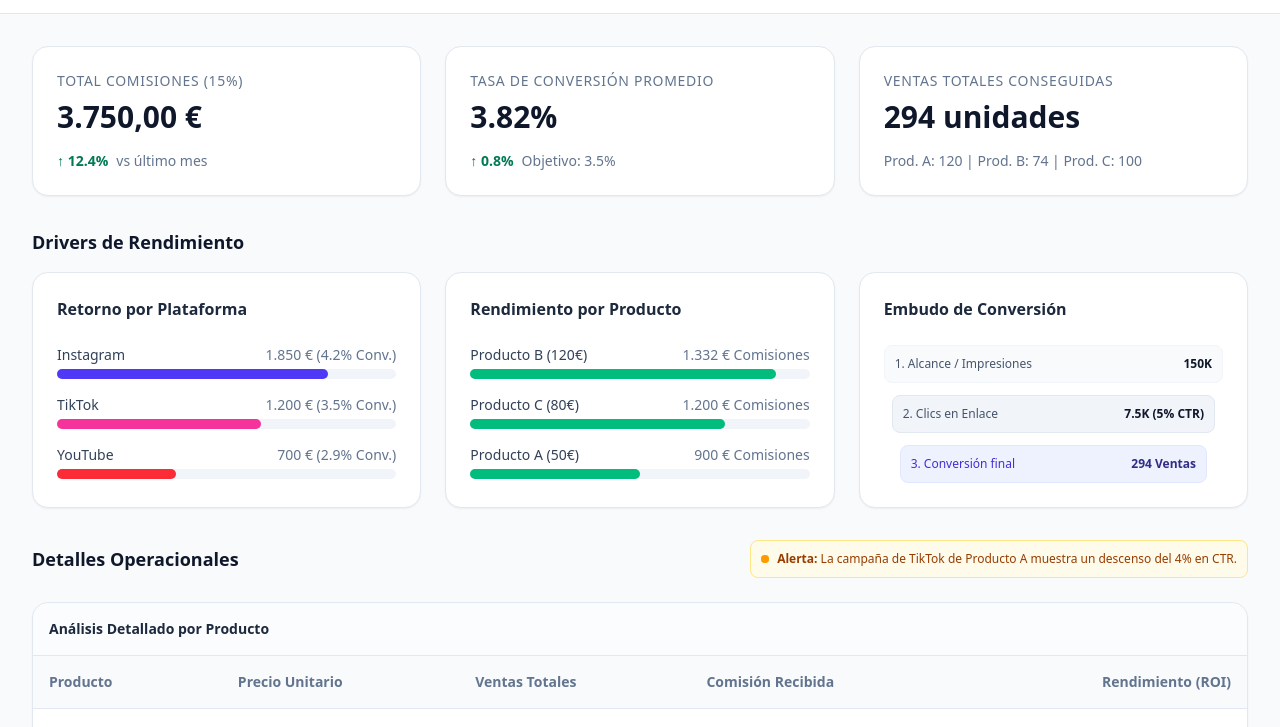
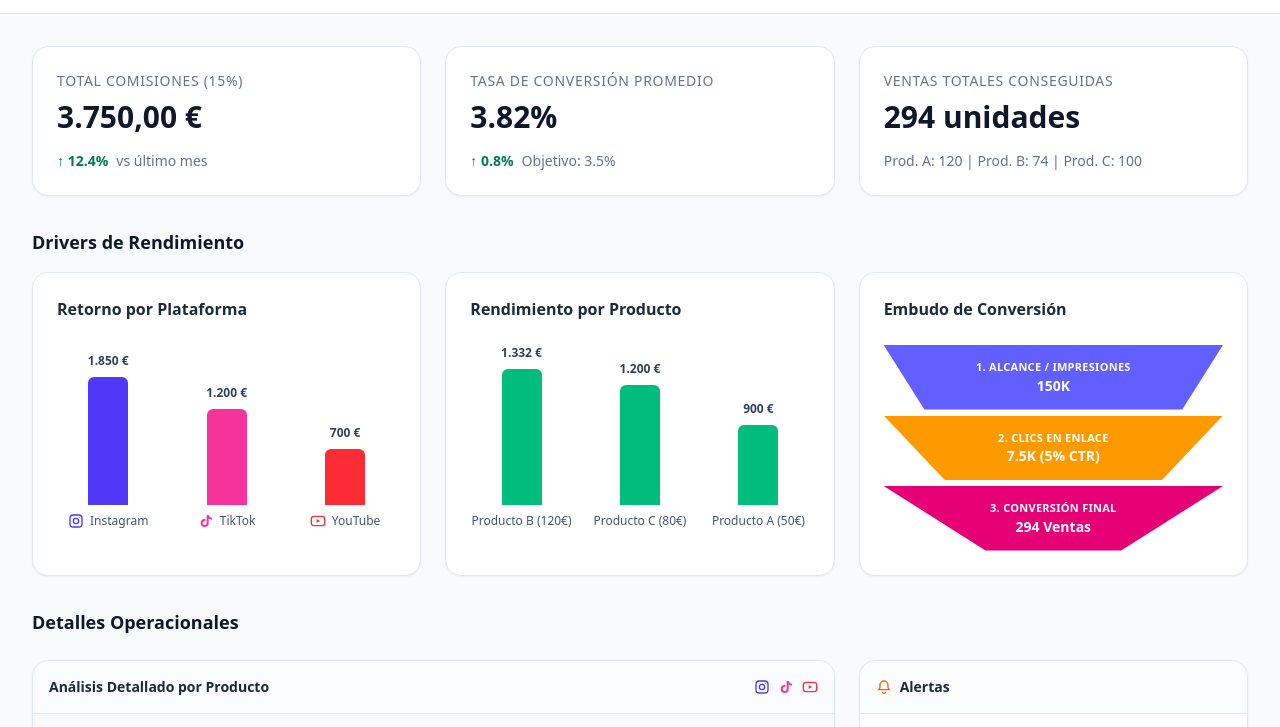
Before and after one commit to AlbertoBeCi/Influencer-Analytics-Dashboard, a website: page index.html in a window 1280 px wide. Shown: the part 71-798 px from the top of the page. Drawn offline with Linux system fonts and the light colour scheme.

Commit message:
Nuevo diseño con barras verticales e iconos de las apps

```diff
--- a/index.html
+++ b/index.html
@@ -137,107 +137,108 @@
       -->
       <div class="grid grid-cols-1 lg:grid-cols-3 gap-6">
 
+        <!--
+          "Gráfico de barras verticales" construido sin JavaScript ni
+          librerías: un contenedor con altura fija ('h-40') y 'items-end'
+          alinea las barras a su base común; cada barra es un <div> con
+          'style="height: X%"' relativo a esa altura fija. El color
+          identifica cada plataforma (mismo color se reutiliza en el ícono
+          de marca correspondiente, debajo de cada barra).
+          Como el valor exacto ya está impreso sobre cada barra, todo el
+          gráfico se agrupa con 'role="img"' + 'aria-label' consolidado:
+          el lector de pantalla anuncia una sola descripción completa en
+          vez de recorrer divs vacíos barra por barra.
+        -->
         <div class="bg-white p-6 rounded-2xl border border-slate-200 shadow-xs space-y-6">
           <h3 class="font-semibold text-slate-800">Retorno por Plataforma</h3>
-          <div class="space-y-4">
-            <!--
-              "Gráfico de barras" construido sin JavaScript ni librerías:
-              un contenedor 'bg-slate-100' actúa como pista/track de ancho
-              completo ('w-full'), y dentro un <div> con 'style="width: X%"'
-              representa el valor proporcional relleno con color. El truco
-              es puramente CSS/utilidades de Tailwind (bg-color + rounded-full).
-              Como el valor exacto ya está en el texto adyacente (ej. "80%
-              del máximo"), se usa 'role="img"' + 'aria-label' en la pista para
-              que el lector de pantalla la anuncie como una unidad descriptiva
-              en vez de leer divs vacíos sin sentido.
-            -->
-            <div class="space-y-1">
-              <div class="flex justify-between text-sm">
-                <span class="font-medium text-slate-700">Instagram</span>
-                <span class="text-slate-500">1.850 € (4.2% Conv.)</span>
+          <div class="space-y-2">
+            <div class="flex items-end justify-between gap-4 h-40" role="img" aria-label="Comparativa de ingresos por plataforma: Instagram 1.850 euros con 4.2% de conversión, TikTok 1.200 euros con 3.5% de conversión, YouTube 700 euros con 2.9% de conversión">
+              <div class="flex-1 h-full flex flex-col items-center justify-end gap-2">
+                <span class="text-xs font-semibold text-slate-700">1.850 €</span>
+                <div class="w-full max-w-10 bg-indigo-600 rounded-t-md" style="height: 80%"></div>
               </div>
-              <div class="w-full bg-slate-100 rounded-full h-2.5" role="img" aria-label="Instagram: 80% del máximo">
-                <div class="bg-indigo-600 h-2.5 rounded-full" style="width: 80%"></div>
+              <div class="flex-1 h-full flex flex-col items-center justify-end gap-2">
+                <span class="text-xs font-semibold text-slate-700">1.200 €</span>
+                <div class="w-full max-w-10 bg-pink-500 rounded-t-md" style="height: 60%"></div>
+              </div>
+              <div class="flex-1 h-full flex flex-col items-center justify-end gap-2">
+                <span class="text-xs font-semibold text-slate-700">700 €</span>
+                <div class="w-full max-w-10 bg-red-500 rounded-t-md" style="height: 35%"></div>
               </div>
             </div>
-            <div class="space-y-1">
-              <div class="flex justify-between text-sm">
-                <span class="font-medium text-slate-700">TikTok</span>
-                <span class="text-slate-500">1.200 € (3.5% Conv.)</span>
-              </div>
-              <div class="w-full bg-slate-100 rounded-full h-2.5" role="img" aria-label="TikTok: 60% del máximo">
-                <div class="bg-pink-500 h-2.5 rounded-full" style="width: 60%"></div>
-              </div>
-            </div>
-            <div class="space-y-1">
-              <div class="flex justify-between text-sm">
-                <span class="font-medium text-slate-700">YouTube</span>
-                <span class="text-slate-500">700 € (2.9% Conv.)</span>
-              </div>
-              <div class="w-full bg-slate-100 rounded-full h-2.5" role="img" aria-label="YouTube: 35% del máximo">
-                <div class="bg-red-500 h-2.5 rounded-full" style="width: 35%"></div>
-              </div>
+            <!-- Eje de categorías: ícono de marca (decorativo, 'aria-hidden')
+                 + nombre de plataforma (texto real, sí anunciado por el lector). -->
+            <div class="flex justify-between gap-4">
+              <span class="flex-1 flex items-center justify-center gap-1.5 text-xs font-medium text-slate-600">
+                <svg aria-hidden="true" focusable="false" viewBox="0 0 24 24" class="w-4 h-4 text-indigo-600" fill="none" stroke="currentColor" stroke-width="2"><rect x="3" y="3" width="18" height="18" rx="5"/><circle cx="12" cy="12" r="4"/><circle cx="17.5" cy="6.5" r="0.75" fill="currentColor" stroke="none"/></svg>
+                Instagram
+              </span>
+              <span class="flex-1 flex items-center justify-center gap-1.5 text-xs font-medium text-slate-600">
+                <svg aria-hidden="true" focusable="false" viewBox="0 0 24 24" class="w-4 h-4 text-pink-500" fill="currentColor"><path d="M16 3c.7 2.4 2.4 4 5 4.2V10c-1.8 0-3.4-.6-5-1.6V15a6 6 0 1 1-6-6c.3 0 .7 0 1 .1v3.1a3 3 0 1 0 2 2.8V3h3z"/></svg>
+                TikTok
+              </span>
+              <span class="flex-1 flex items-center justify-center gap-1.5 text-xs font-medium text-slate-600">
+                <svg aria-hidden="true" focusable="false" viewBox="0 0 24 24" class="w-4 h-4 text-red-500" fill="none" stroke="currentColor" stroke-width="2"><rect x="2" y="5" width="20" height="14" rx="4"/><path d="M10 9l5 3-5 3V9z" fill="currentColor" stroke="none"/></svg>
+                YouTube
+              </span>
             </div>
           </div>
         </div>
 
-        <!-- Mismo patrón de "barra de progreso" que el bloque anterior, aplicado
-             ahora a rendimiento por producto (mismo color emerald para reforzar
-             visualmente que pertenecen a la misma categoría de métrica). -->
+        <!-- Mismo patrón de gráfico de barras verticales que el panel
+             anterior, aplicado a comisión por producto (color emerald
+             reutilizado para reforzar que pertenecen a la misma categoría
+             de métrica: "dinero generado"). -->
         <div class="bg-white p-6 rounded-2xl border border-slate-200 shadow-xs space-y-6">
           <h3 class="font-semibold text-slate-800">Rendimiento por Producto</h3>
-          <div class="space-y-4">
-            <div class="space-y-1">
-              <div class="flex justify-between text-sm">
-                <span class="font-medium text-slate-700">Producto B (120€)</span>
-                <span class="text-slate-500">1.332 € Comisiones</span>
+          <div class="space-y-2">
+            <div class="flex items-end justify-between gap-4 h-40" role="img" aria-label="Comisión generada por producto: Producto B 1.332 euros, Producto C 1.200 euros, Producto A 900 euros">
+              <div class="flex-1 h-full flex flex-col items-center justify-end gap-2">
+                <span class="text-xs font-semibold text-slate-700">1.332 €</span>
+                <div class="w-full max-w-10 bg-emerald-500 rounded-t-md" style="height: 90%"></div>
               </div>
-              <div class="w-full bg-slate-100 rounded-full h-2.5" role="img" aria-label="Producto B: 90% del máximo">
-                <div class="bg-emerald-500 h-2.5 rounded-full" style="width: 90%"></div>
+              <div class="flex-1 h-full flex flex-col items-center justify-end gap-2">
+                <span class="text-xs font-semibold text-slate-700">1.200 €</span>
+                <div class="w-full max-w-10 bg-emerald-500 rounded-t-md" style="height: 75%"></div>
+              </div>
+              <div class="flex-1 h-full flex flex-col items-center justify-end gap-2">
+                <span class="text-xs font-semibold text-slate-700">900 €</span>
+                <div class="w-full max-w-10 bg-emerald-500 rounded-t-md" style="height: 50%"></div>
               </div>
             </div>
-            <div class="space-y-1">
-              <div class="flex justify-between text-sm">
-                <span class="font-medium text-slate-700">Producto C (80€)</span>
-                <span class="text-slate-500">1.200 € Comisiones</span>
-              </div>
-              <div class="w-full bg-slate-100 rounded-full h-2.5" role="img" aria-label="Producto C: 75% del máximo">
-                <div class="bg-emerald-500 h-2.5 rounded-full" style="width: 75%"></div>
-              </div>
-            </div>
-            <div class="space-y-1">
-              <div class="flex justify-between text-sm">
-                <span class="font-medium text-slate-700">Producto A (50€)</span>
-                <span class="text-slate-500">900 € Comisiones</span>
-              </div>
-              <div class="w-full bg-slate-100 rounded-full h-2.5" role="img" aria-label="Producto A: 50% del máximo">
-                <div class="bg-emerald-500 h-2.5 rounded-full" style="width: 50%"></div>
-              </div>
+            <div class="flex justify-between gap-4">
+              <span class="flex-1 text-center text-xs font-medium text-slate-600">Producto B (120€)</span>
+              <span class="flex-1 text-center text-xs font-medium text-slate-600">Producto C (80€)</span>
+              <span class="flex-1 text-center text-xs font-medium text-slate-600">Producto A (50€)</span>
             </div>
           </div>
         </div>
 
         <!--
-          Embudo de conversión: variante del mismo concepto de "gráfico sin JS",
-          pero en vez de barras horizontales usa el ancho decreciente de cada
-          fila ('mx-2', 'mx-4' progresivos) para simular visualmente un embudo.
-          El color de fondo (slate → slate más oscuro → indigo) refuerza la
-          progresión hacia la etapa final de conversión.
+          Embudo de conversión: cada etapa es un trapecio real, no una
+          barra rectangular. La forma se recorta con 'clip-path: polygon(...)'
+          (vía atributo 'style', igual que el resto de valores calculados de
+          este archivo) sobre un <div> con color de fondo de utilidad
+          Tailwind — el estrechamiento progresivo de cada polígono comunica
+          visualmente la caída de volumen entre etapas.
+          Todo el embudo se agrupa con 'role="img"' + 'aria-label' porque,
+          igual que las barras, es una única unidad visual: el lector de
+          pantalla recibe un resumen completo en vez de 3 anuncios sueltos.
         -->
         <div class="bg-white p-6 rounded-2xl border border-slate-200 shadow-xs space-y-6">
           <h3 class="font-semibold text-slate-800">Embudo de Conversión</h3>
-          <div class="space-y-3">
-            <div class="flex items-center justify-between text-xs bg-slate-50 p-2.5 rounded-lg border border-slate-100">
-              <span class="font-medium text-slate-600">1. Alcance / Impresiones</span>
-              <span class="font-bold text-slate-900">150K</span>
+          <div class="space-y-1.5" role="img" aria-label="Embudo de conversión: 150 mil impresiones, 7.500 clics con 5% de CTR, 294 ventas finales">
+            <div class="text-white text-center py-3.5 bg-indigo-500" style="clip-path: polygon(0% 0%, 100% 0%, 88% 100%, 12% 100%)">
+              <p class="text-[11px] font-semibold uppercase tracking-wide">1. Alcance / Impresiones</p>
+              <p class="text-sm font-bold">150K</p>
             </div>
-            <div class="flex items-center justify-between text-xs bg-slate-100 p-2.5 rounded-lg border border-slate-200 mx-2">
-              <span class="font-medium text-slate-600">2. Clics en Enlace</span>
-              <span class="font-bold text-slate-900">7.5K (5% CTR)</span>
+            <div class="text-white text-center py-3.5 bg-amber-500" style="clip-path: polygon(0% 0%, 100% 0%, 82% 100%, 18% 100%)">
+              <p class="text-[11px] font-semibold uppercase tracking-wide">2. Clics en Enlace</p>
+              <p class="text-sm font-bold">7.5K (5% CTR)</p>
             </div>
-            <div class="flex items-center justify-between text-xs bg-indigo-50 p-2.5 rounded-lg border border-indigo-100 mx-4">
-              <span class="font-medium text-indigo-700">3. Conversión final</span>
-              <span class="font-bold text-indigo-900">294 Ventas</span>
+            <div class="text-white text-center py-3.5 bg-pink-600" style="clip-path: polygon(0% 0%, 100% 0%, 70% 100%, 30% 100%)">
+              <p class="text-[11px] font-semibold uppercase tracking-wide">3. Conversión final</p>
+              <p class="text-sm font-bold">294 Ventas</p>
             </div>
           </div>
         </div>
@@ -245,29 +246,29 @@
       </div>
     </section>
 
-    <!-- BLOQUE 3 — Detalles Operacionales: tabla de productos + sistema de alertas -->
+    <!-- BLOQUE 3 — Detalles Operacionales: tabla de productos + panel de alertas -->
     <section aria-labelledby="operations-title" class="space-y-6">
-      <div class="flex flex-col sm:flex-row sm:items-center sm:justify-between gap-4">
       <h2 id="operations-title" class="text-lg font-bold text-slate-900">Detalles Operacionales</h2>
+
       <!--
-          'role="status"' anuncia esta alerta automáticamente a lectores de
-          pantalla si su contenido cambia (equivalente a aria-live="polite").
-          El indicador pulsante ('animate-ping') es solo decorativo: se marca
-          con 'aria-hidden' porque el mensaje de texto ya comunica la alerta
-          por sí mismo, sin depender del ícono.
+        Grid mobile-first: 1 columna en móvil (tabla y alertas apiladas),
+        3 columnas desde 'lg', donde la tabla ('lg:col-span-2') ocupa el
+        doble de ancho que el panel de alertas al ser el contenido principal.
       -->
-        <div class="flex items-center gap-2 bg-amber-50 border border-amber-200 rounded-lg p-2.5 text-xs text-amber-800" role="status">
-          <span class="flex h-2 w-2 relative" aria-hidden="true">
-            <span class="animate-ping absolute inline-flex h-full w-full rounded-full bg-amber-400 opacity-75"></span>
-            <span class="relative inline-flex rounded-full h-2 w-2 bg-amber-500"></span>
-          </span>
-          <span><strong>Alerta:</strong> La campaña de TikTok de Producto A muestra un descenso del 4% en CTR.</span>
+      <div class="grid grid-cols-1 lg:grid-cols-3 gap-6">
+
+        <div class="lg:col-span-2 bg-white border border-slate-200 rounded-2xl overflow-hidden shadow-xs">
+          <div class="p-4 border-b border-slate-200 bg-slate-50/50 flex items-center justify-between gap-2">
+            <h3 class="font-semibold text-slate-800 text-sm">Análisis Detallado por Producto</h3>
+            <!-- Íconos de plataforma decorativos: indican que los productos
+                 se venden a través de las 3 redes sociales del programa de
+                 afiliados. 'aria-hidden' porque no aportan información nueva
+                 respecto al título ya presente. -->
+            <div class="flex items-center gap-2" aria-hidden="true">
+              <svg focusable="false" viewBox="0 0 24 24" class="w-4 h-4 text-indigo-600" fill="none" stroke="currentColor" stroke-width="2"><rect x="3" y="3" width="18" height="18" rx="5"/><circle cx="12" cy="12" r="4"/><circle cx="17.5" cy="6.5" r="0.75" fill="currentColor" stroke="none"/></svg>
+              <svg focusable="false" viewBox="0 0 24 24" class="w-4 h-4 text-pink-500" fill="currentColor"><path d="M16 3c.7 2.4 2.4 4 5 4.2V10c-1.8 0-3.4-.6-5-1.6V15a6 6 0 1 1-6-6c.3 0 .7 0 1 .1v3.1a3 3 0 1 0 2 2.8V3h3z"/></svg>
+              <svg focusable="false" viewBox="0 0 24 24" class="w-4 h-4 text-red-500" fill="none" stroke="currentColor" stroke-width="2"><rect x="2" y="5" width="20" height="14" rx="4"/><path d="M10 9l5 3-5 3V9z" fill="currentColor" stroke="none"/></svg>
             </div>
-      </div>
-
-      <div class="bg-white border border-slate-200 rounded-2xl overflow-hidden shadow-xs">
-        <div class="p-4 border-b border-slate-200 bg-slate-50/50">
-          <h3 class="font-semibold text-slate-800 text-sm">Análisis Detallado por Producto</h3>
           </div>
           <!--
             Tabla de datos completa (<thead>/<tbody>/<th>/<td>) para que lectores
@@ -323,6 +324,32 @@
             </table>
           </div>
         </div>
+
+        <!--
+          Panel de Alertas: antes era un banner suelto junto al título de la
+          sección; ahora es su propia tarjeta con una lista semántica ('<ul>')
+          para poder crecer a futuras alertas sin cambiar la estructura.
+          Cada '<li>' mantiene 'role="status"' individual (se anuncia por sí
+          sola si aparece dinámicamente) y el indicador pulsante decorativo
+          sigue marcado con 'aria-hidden'.
+        -->
+        <div class="bg-white border border-slate-200 rounded-2xl overflow-hidden shadow-xs flex flex-col">
+          <div class="p-4 border-b border-slate-200 bg-slate-50/50 flex items-center gap-2">
+            <svg aria-hidden="true" focusable="false" viewBox="0 0 24 24" class="w-4 h-4 text-amber-600" fill="none" stroke="currentColor" stroke-width="2"><path d="M12 3a6 6 0 0 0-6 6v3.5c0 .6-.2 1.1-.6 1.6L4 16h16l-1.4-1.9c-.4-.5-.6-1-.6-1.6V9a6 6 0 0 0-6-6z"/><path d="M9.5 19a2.5 2.5 0 0 0 5 0"/></svg>
+            <h3 class="font-semibold text-slate-800 text-sm">Alertas</h3>
+          </div>
+          <ul class="p-4 space-y-3">
+            <li class="flex items-start gap-2 bg-amber-50 border border-amber-200 rounded-lg p-3 text-xs text-amber-800" role="status">
+              <span class="flex h-2 w-2 relative mt-1 shrink-0" aria-hidden="true">
+                <span class="animate-ping absolute inline-flex h-full w-full rounded-full bg-amber-400 opacity-75"></span>
+                <span class="relative inline-flex rounded-full h-2 w-2 bg-amber-500"></span>
+              </span>
+              <span><strong>TikTok · Producto A:</strong> descenso del 4% en CTR frente a la semana anterior.</span>
+            </li>
+          </ul>
+        </div>
+
+      </div>
     </section>
 
   </main>
```
Also changed, not shown: README.md, dist/output.css. Lines whose indentation alone changed are shown as unchanged.
